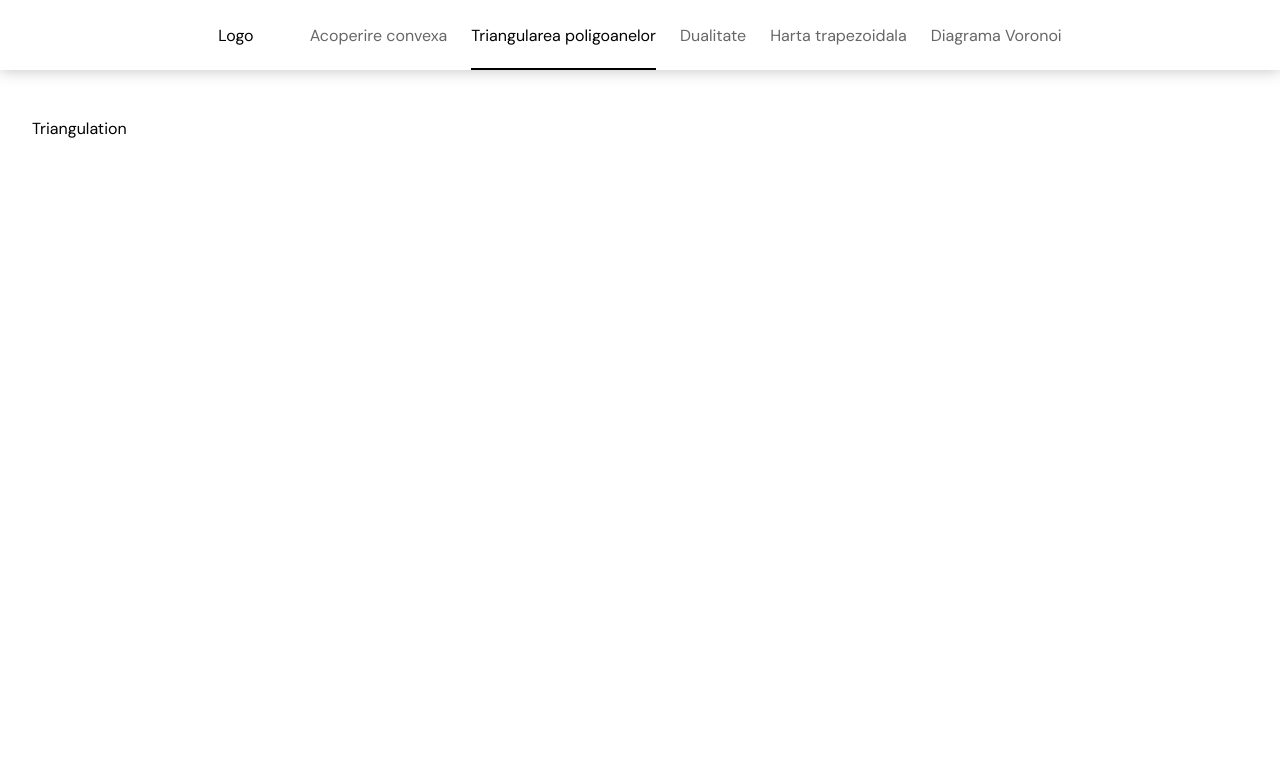
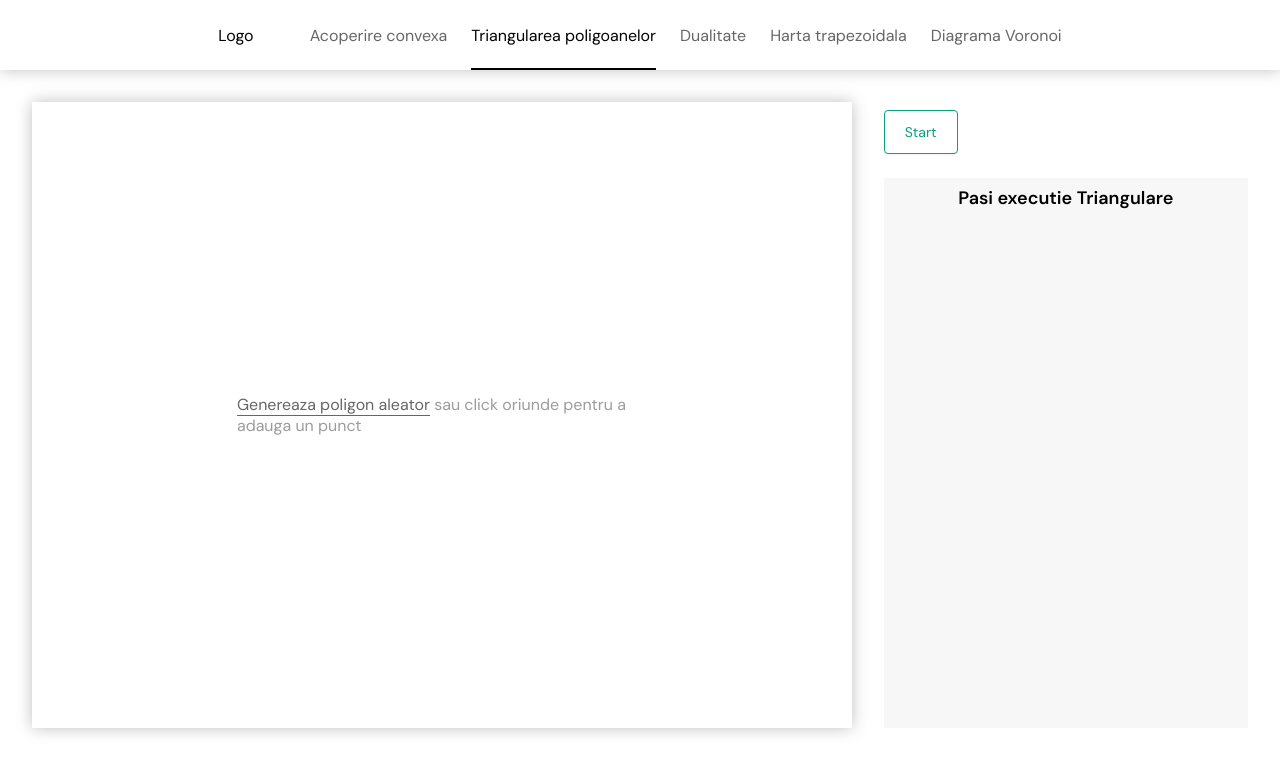
Before and after one commit to andreihodoroaga/geometric-algorithms, a React (Vite) app: page /triangulation in a window 1280 px wide. Shown: the top 774 px of the page. Built offline with nearby package versions, Linux system fonts and the light colour scheme.

Commit message:
feat: add polygon building option on canvas

```diff
--- a/src/components/canvas/Canvas.tsx
+++ b/src/components/canvas/Canvas.tsx
@@ -1,26 +1,30 @@
 import { useEffect, useState } from "react";
 import { Layer, Stage } from "react-konva";
-import { ILine, Point } from "../../shared/models/geometry";
+import { ILine, Point, pointsArray } from "../../shared/models/geometry";
 import { GREY_COLOR, distanceBetweenPoints, generateRandomNumber, getNextPointLetter } from "../../shared/util";
 import "./Canvas.scss";
 import PointComponent from "./Point";
 import OverlayText from "./overlay-text/OverlayText";
-import { uniqueId } from "lodash";
+import { find, isEqual, uniqueId } from "lodash";
 import LineComponent from "./Line";
 import { KonvaEventObject } from "konva/lib/Node";
+import { Vector2d } from "konva/lib/types";
 
 interface CanvasProps {
   points: Point[];
   setPoints: React.Dispatch<React.SetStateAction<Point[]>>;
   lines: ILine[];
+  setLines: React.Dispatch<React.SetStateAction<ILine[]>>;
+  polygonMode?: boolean;
 }
 
-export default function Canvas({ points, setPoints, lines }: CanvasProps) {
+export default function Canvas({ points, setPoints, lines, setLines, polygonMode }: CanvasProps) {
   const [canvasDimensions, setCanvasDimensions] = useState({
     width: 0,
     height: 0,
   });
   const [showOverlayText, setShowOverlayText] = useState(true);
+  const [closedPolygon, setClosedPolygon] = useState(false);
 
   // Set the canvas width and height
   useEffect(() => {
@@ -54,15 +58,53 @@ export default function Canvas({ points, setPoints, lines }: CanvasProps) {
     setPoints(points);
   };
 
-  const addPoint = (e: KonvaEventObject<MouseEvent>) => {
-    const newPoint = {
-      ...e.target.getStage()!.getPointerPosition(),
+  const addPolygonLine = (newPoint: Point) => {
+    const lastPoint = points[points.length - 1];
+    const nextPoint = checkClosePoint(newPoint) ?? newPoint;
+
+    if (find(points, point => point.label === nextPoint.label)) {
+      if (!isEqual(nextPoint, points[0])) {
+        return;
+      }
+      setClosedPolygon(true);
+    }
+
+    const newLine: ILine = {
+      points: pointsArray(lastPoint, nextPoint),
+      color: GREY_COLOR,
+    };
+    setLines((prevLines) => [...prevLines, newLine]);
+  };
+
+  const checkClosePoint = (newPoint: Point) => {
+    for (const point of points) {
+      if (distanceBetweenPoints(point, newPoint) < 20) {
+        return point;
+      }
+    }
+    return null;
+  };
+
+  const getNextPoint = (position: Vector2d) => {
+    return {
+      ...position,
       label: getNextPointLetter(points.length > 0 ? points[points.length - 1].label : ""),
       color: GREY_COLOR,
     } as Point;
+  };
 
-    for (const point of points) {
-      if (distanceBetweenPoints(point, newPoint) < 20) return;
+  const handleCanvasClick = (e: KonvaEventObject<MouseEvent>) => {
+    if (closedPolygon) {
+      return;
+    }
+
+    const newPoint = getNextPoint(e.target.getStage()!.getPointerPosition()!);
+
+    if (polygonMode && points.length > 0) {
+      addPolygonLine(newPoint);
+    }
+    if (checkClosePoint(newPoint)) {
+      return;
     }
 
     setShowOverlayText(false);
@@ -71,7 +113,7 @@ export default function Canvas({ points, setPoints, lines }: CanvasProps) {
 
   return (
     <div className="canvas-component">
-      <Stage width={canvasDimensions.width} height={canvasDimensions.height} onClick={(e) => addPoint(e)}>
+      <Stage width={canvasDimensions.width} height={canvasDimensions.height} onClick={(e) => handleCanvasClick(e)}>
         <Layer>
           {points.map((point) => (
             <PointComponent point={point} key={uniqueId()} />
@@ -81,7 +123,7 @@ export default function Canvas({ points, setPoints, lines }: CanvasProps) {
           ))}
         </Layer>
       </Stage>
-      {showOverlayText && <OverlayText generateRandomPoints={generateRandomPoints} />}
+      {showOverlayText && <OverlayText polygonMode={polygonMode} generateRandomPoints={generateRandomPoints} />}
     </div>
   );
 }
--- a/src/components/canvas/overlay-text/OverlayText.tsx
+++ b/src/components/canvas/overlay-text/OverlayText.tsx
@@ -2,16 +2,18 @@ import "./OverlayText.scss";
 
 interface OverlayTextProps {
   generateRandomPoints: () => void;
+  polygonMode?: boolean;
 }
 
 export default function OverlayText({
   generateRandomPoints,
+  polygonMode,
 }: OverlayTextProps) {
   return (
     <div className="overlay-text">
       <p className="text">
         <span className="action" onClick={() => generateRandomPoints()}>
-          Genereaza puncte aleator
+          Genereaza {polygonMode ? "poligon" : "puncte"} aleator
         </span>{" "}
         <span className="static">
           sau click oriunde pentru a adauga un punct
--- a/src/components/triangulation/Triangulation.tsx
+++ b/src/components/triangulation/Triangulation.tsx
@@ -1,7 +1,18 @@
+import { Point } from "../../shared/models/geometry";
+import VisualizationEngine from "../visualization-engine/VisualizationEngine";
+
 export default function Triangulation() {
+
+  const computeVisualizationSteps = (points: Point[]) => {
+    return points && [];
+  }
+
   return (
-    <>
-      <p>Triangulation</p>
-    </>
+    <VisualizationEngine
+      computeVisualizationSteps={computeVisualizationSteps}
+      explanationsTitle="Triangulare"
+      polygonMode={true}
+    >
+    </VisualizationEngine>
   );
 }
--- a/src/components/visualization-engine/VisualizationEngine.tsx
+++ b/src/components/visualization-engine/VisualizationEngine.tsx
@@ -17,6 +17,7 @@ interface VisualizationEngineProps {
   computeVisualizationSteps: (points: Point[]) => VisualizationStep[];
   explanationsTitle: string;
   children: React.ReactNode;
+  polygonMode?: boolean;
 }
 
 // A reusable component to be used in every algorithm
@@ -24,6 +25,7 @@ export default function VisualizationEngine({
   computeVisualizationSteps,
   explanationsTitle,
   children,
+  polygonMode,
 }: VisualizationEngineProps) {
   const [points, setPoints] = useState<Point[]>([]);
   const [lines, setLines] = useState<ILine[]>([]);
@@ -155,7 +157,7 @@ export default function VisualizationEngine({
   return (
     <>
       <div className="canvas-wrapper">
-        <Canvas points={points} setPoints={setPoints} lines={lines} />
+        <Canvas points={points} setPoints={setPoints} lines={lines} setLines={setLines} polygonMode={polygonMode}/>
       </div>
       <div className="explanations-wrapper">
         <Explanations explanations={explanations} algorithm={explanationsTitle} />
```
